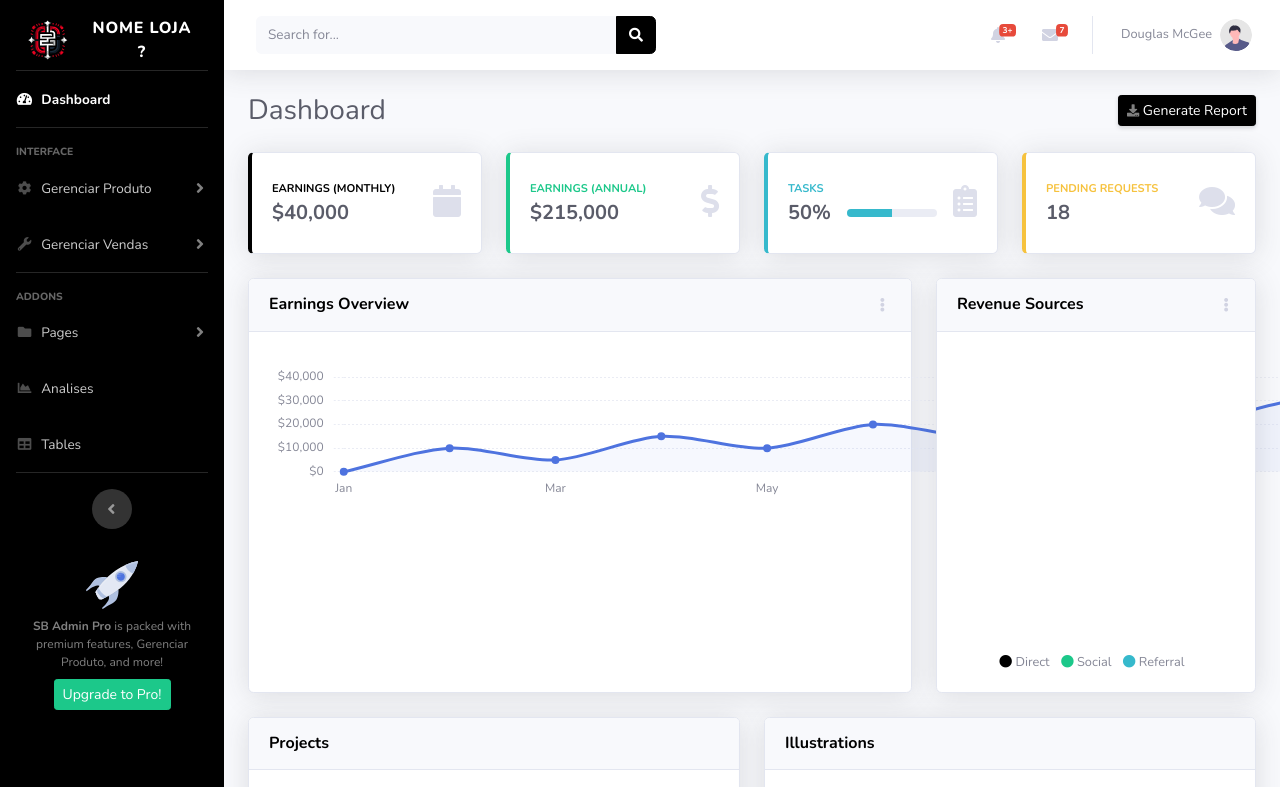
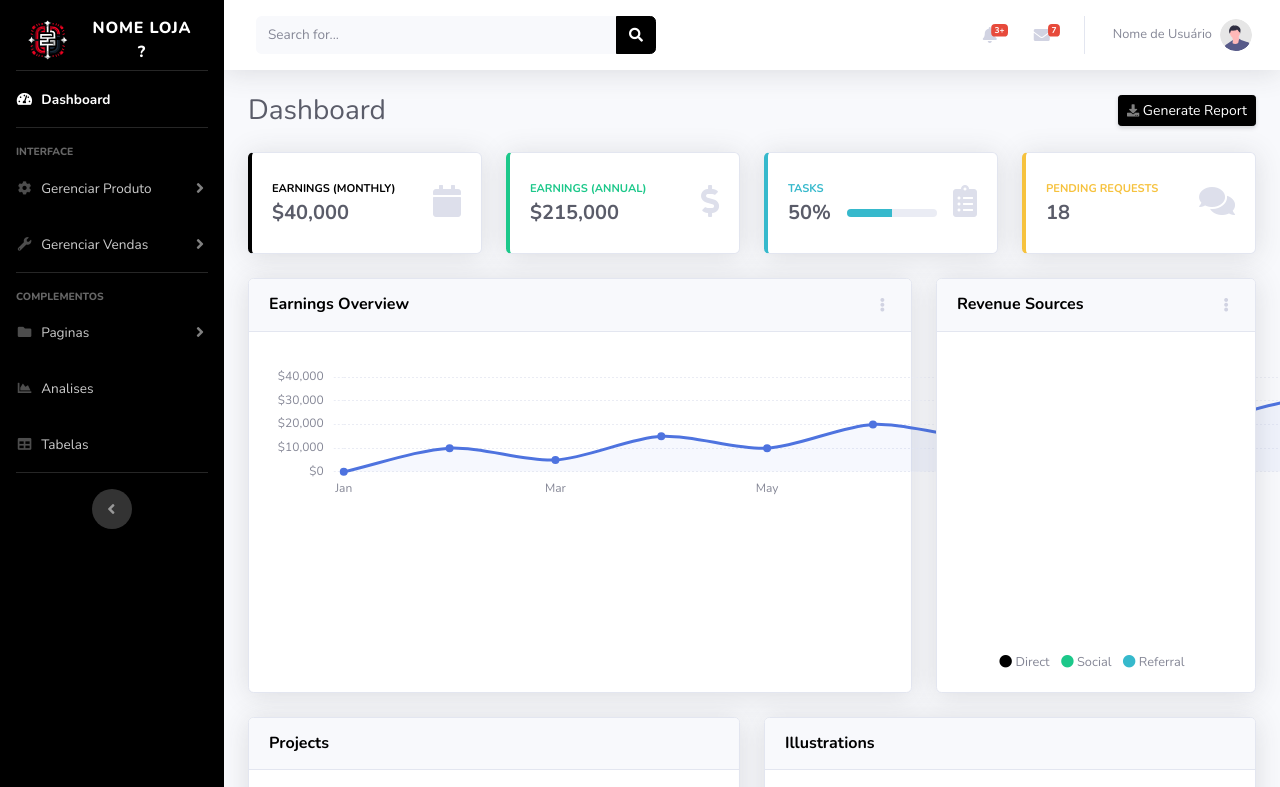
Before and after one commit to Martonidaz/Projeto-PI---4-Semestre, a website with bundled scripts: page startbootstrap/index.html in a window 1280 px wide. Shown: the top 787 px of the page. Built offline with nearby package versions, Linux system fonts and the light colour scheme; files whose address does not match are found by name.

```diff
--- a/startbootstrap/index.html
+++ b/startbootstrap/index.html
@@ -134,7 +134,7 @@
         <hr class="sidebar-divider" />
 
         <!-- Heading -->
-        <div class="sidebar-heading">Addons</div>
+        <div class="sidebar-heading">Complementos</div>
 
         <!-- Nav Item - Pages Collapse Menu -->
         <li class="nav-item">
@@ -147,7 +147,7 @@
             aria-controls="collapsePages"
           >
             <i class="fas fa-fw fa-folder"></i>
-            <span>Pages</span>
+            <span>Paginas</span>
           </a>
           <div
             id="collapsePages"
@@ -156,11 +156,11 @@
             data-parent="#accordionSidebar"
           >
             <div class="bg-white py-2 collapse-inner rounded">
-              <h6 class="collapse-header">Login Screens:</h6>
+              <h6 class="collapse-header">Tela de Login:</h6>
               <a class="collapse-item" href="login.html">Login</a>
-              <a class="collapse-item" href="register.html">Register</a>
+              <a class="collapse-item" href="register.html">Registar</a>
               <a class="collapse-item" href="forgot-password.html"
-                >Forgot Password</a
+                >Esqueceu a senha ?</a
               >
               <div class="collapse-divider"></div>
               <h6 class="collapse-header">Other Pages:</h6>
@@ -186,7 +186,7 @@
         <li class="nav-item">
           <a class="nav-link" href="tables.html">
             <i class="fas fa-fw fa-table"></i>
-            <span>Tables</span></a
+            <span>Tabelas</span></a
           >
         </li>
 
@@ -199,20 +199,17 @@
         </div>
 
         <!-- Sidebar Message -->
-        <div class="sidebar-card d-none d-lg-flex">
+        <div class="">
           <img
-            class="sidebar-card-illustration mb-2"
-            src="img/undraw_rocket.svg"
-            alt="..."
+            class=""
+            alt=""
           />
           <p class="text-center mb-2">
-            <strong>SB Admin Pro</strong> is packed with premium features,
-            Gerenciar Produto, and more!
+            <strong></strong>
           </p>
           <a
-            class="btn btn-success btn-sm"
-            href="https://startbootstrap.com/theme/sb-admin-pro"
-            >Upgrade to Pro!</a
+            class=""
+            href=""
           >
         </div>
       </ul>
@@ -472,7 +469,7 @@
                   aria-expanded="false"
                 >
                   <span class="mr-2 d-none d-lg-inline text-gray-600 small"
-                    >Douglas McGee</span
+                    >Nome de Usuário</span
                   >
                   <img
                     class="img-profile rounded-circle"
@@ -486,11 +483,11 @@
                 >
                   <a class="dropdown-item" href="#">
                     <i class="fas fa-user fa-sm fa-fw mr-2 text-gray-400"></i>
-                    Profile
+                    Perfil
                   </a>
                   <a class="dropdown-item" href="#">
                     <i class="fas fa-cogs fa-sm fa-fw mr-2 text-gray-400"></i>
-                    Settings
+                    Configurações
                   </a>
                   <a class="dropdown-item" href="#">
                     <i class="fas fa-list fa-sm fa-fw mr-2 text-gray-400"></i>
```
Also changed, not shown: startbootstrap/login.html (+11 -1 lines).
